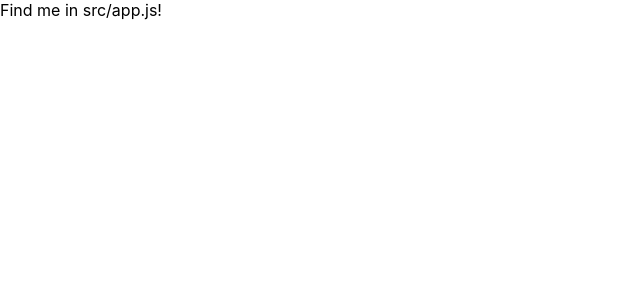
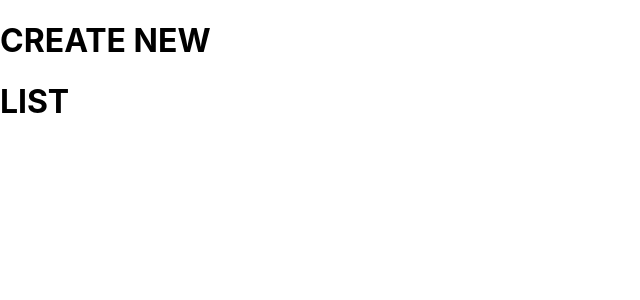
Before and after one commit to darcywinterhill/Code-test, a React (Create React App) app: page / in a window 1280 px wide. Shown: the top 300 px of the page, without its empty margins (0-640 px from the left). Built offline with nearby package versions, Linux system fonts and the light colour scheme.

Commit message:
setting up some components and structure

```diff
--- a/package.json
+++ b/package.json
@@ -12,7 +12,8 @@
     "eslint-plugin-react-hooks": "^2.3.0",
     "react": "^16.12.0",
     "react-dom": "^16.12.0",
-    "react-scripts": "^3.3.0"
+    "react-scripts": "^3.3.0",
+    "styled-components": "^5.3.3"
   },
   "scripts": {
     "start": "react-scripts start",
--- a/src/App.js
+++ b/src/App.js
@@ -1,9 +1,20 @@
 import React from 'react'
+import { Provider } from 'react-redux'
+import { BrowserRouter, Switch, Route } from 'react-router-dom'
+import { combineReducers, configureStore } from '@reduxjs/toolkit'
+
+import ListPage from 'pages/ListPage'
+
 
 export const App = () => {
   return (
-    <div>
-      Find me in src/app.js!
-    </div>
+    <ListPage />
+    /*<BrowserRouter>
+      <Provider store={store}>
+        <Switch>
+          <Route path='/' exact component={ListPage}/>
+        </Switch>
+      </Provider>
+    </BrowserRouter>*/
   )
 }
--- a/src/components/Button.js
+++ b/src/components/Button.js
@@ -0,0 +1 @@
+import React from 'react'
--- a/src/components/Form.js
+++ b/src/components/Form.js
@@ -0,0 +1 @@
+import React from 'react'
--- a/src/components/FormSection.js
+++ b/src/components/FormSection.js
@@ -0,0 +1,12 @@
+import React from 'react'
+import styled from 'styled-components/macro'
+
+import Heading from 'components/Heading'
+
+const FormSection = () => {
+  return (
+    <Heading text="CREATE NEW" />
+  )
+}
+
+export default FormSection
--- a/src/components/Heading.js
+++ b/src/components/Heading.js
@@ -0,0 +1,16 @@
+import React from 'react'
+import styled from 'styled-components/macro'
+
+const Heading = ({ text }) => {
+  return (
+    <SectionHeading>
+      {text}
+    </SectionHeading>
+  )
+}
+
+export default Heading
+
+const SectionHeading = styled.h1`
+
+`
--- a/src/components/ListSection.js
+++ b/src/components/ListSection.js
@@ -0,0 +1,12 @@
+import React from 'react'
+import styled from 'styled-components/macro'
+
+import Heading from '../components/Heading'
+
+const ListSection = () => {
+  return (
+    <Heading text="LIST" />
+  )
+}
+
+export default ListSection
--- a/src/pages/ListPage.js
+++ b/src/pages/ListPage.js
@@ -0,0 +1,21 @@
+import React from 'react'
+import styled from 'styled-components/macro'
+
+import FormSection from '../components/FormSection'
+import ListSection from '../components/ListSection'
+
+const ListPage = () => {
+
+  return (
+    <Main>
+      <FormSection />
+      <ListSection />
+  </Main>
+  )
+}
+
+export default ListPage
+
+const Main = styled.main`
+
+`
--- a/src/reducers/list.js
+++ b/src/reducers/list.js
@@ -0,0 +1 @@
+import { createSlice } from '@reduxjs/toolkit'
```
Also changed, not shown: 1 other file (tests, documents, lock files or other folders).
